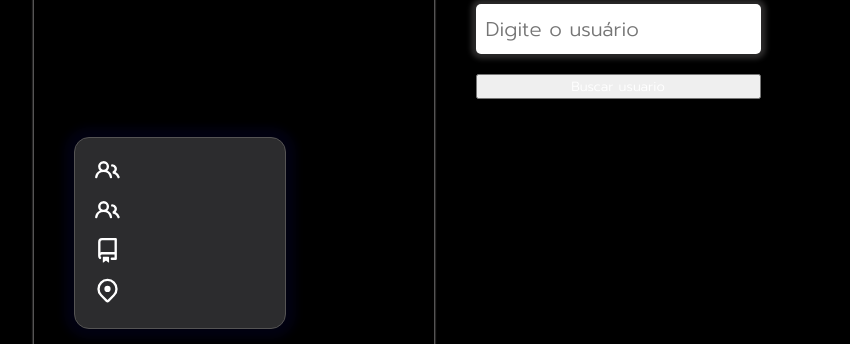
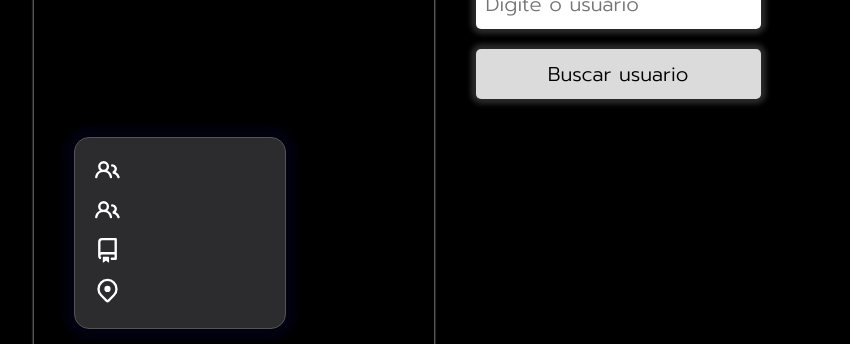
Before and after one commit to iamgabrieloliveira/GITHUB-CARD, a plain HTML site: page index.html in a window 1280 px wide. Shown: the part 301-645 px from the top of the page, without its empty margins (278-1128 px from the left). Drawn offline with nearby package versions, Linux system fonts and the light colour scheme.

Commit message:
adicionando estilização do button

```diff
--- a/style.css
+++ b/style.css
@@ -47,6 +47,7 @@ body{
   font-size: 29px;
 }
 #userName{
+  text-align: center;
   display: flex;
   align-items: center;
   font-size: 25px;
@@ -99,14 +100,27 @@ body{
   flex-direction: column;
   gap: 20px;
 }
-.buttons > input{
+.buttons > input, button{
   color: black;
-  padding-left: 5px;
   border: none;
   border-radius: 5px;
   padding: 10px;
   box-shadow: 0px 0px 5px 5px rgba(90, 89, 89, 0.462);
   font-size: 20px;
+}
+
+.buttons button{
+  background-color: rgb(219, 219, 219);
+  cursor: pointer;
+  transition: 0.1s;
+}
+
+.buttons button:hover{
+  background-color: #ffff;
+}
+
+.buttons button:active{
+  background-color: rgb(137, 238, 199);
 }
 
 .git-title{
```
